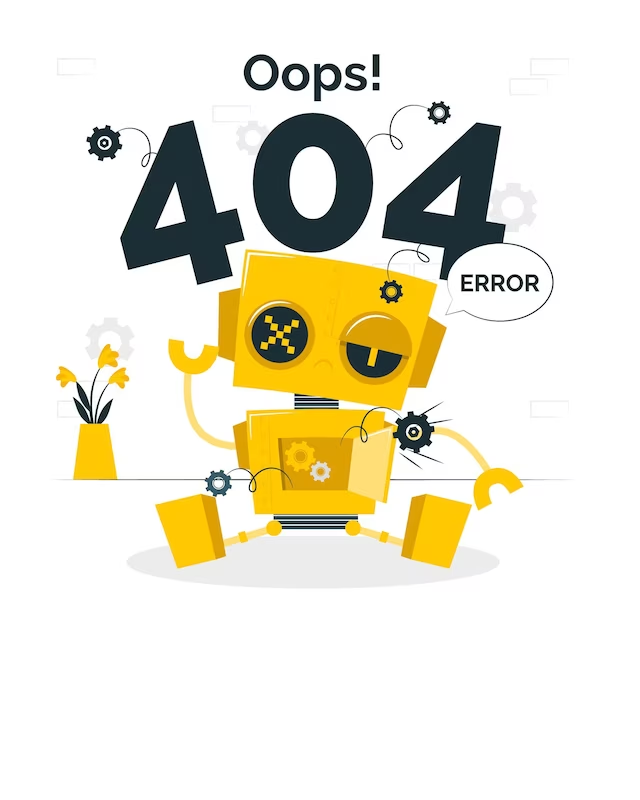
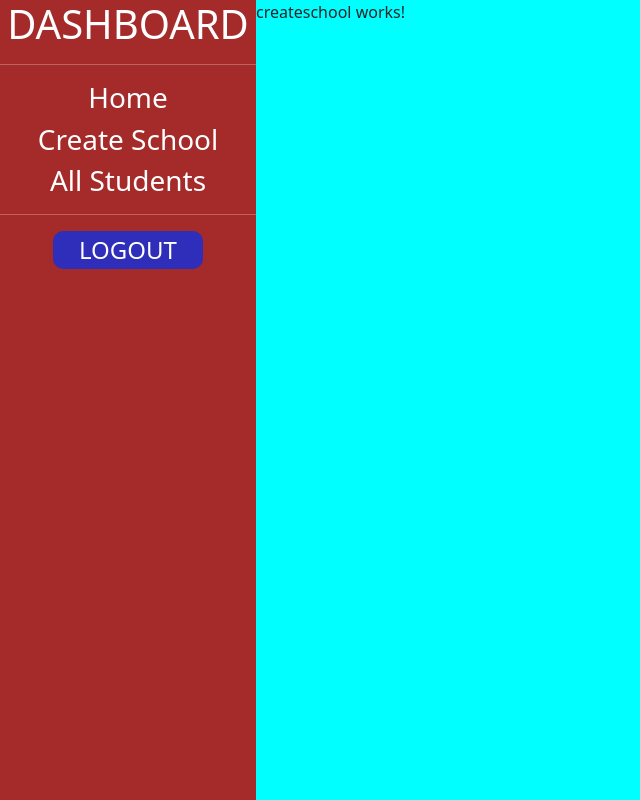
Before and after one commit to Bharath-2209/School-App, an Angular app: page /dashboard/createschool in a window 1280 px wide. Shown: the whole page, without its empty margins (0-640 px from the left). Built offline with nearby package versions, Linux system fonts and the light colour scheme.

Commit message:
created crerate school view

```diff
--- a/src/app/app-routing.module.ts
+++ b/src/app/app-routing.module.ts
@@ -5,12 +5,14 @@ import { FormsModule } from '@angular/forms';
 import { PagenotfoundComponent } from './pagenotfound/pagenotfound.component';
 import { DashboardComponent } from './dashboard/dashboard.component';
 import { HomeComponent } from './home/home.component';
+import { CreateschoolComponent } from './createschool/createschool.component';
 
 const routes: Routes = [
   {path:"", component:LoginComponent},
   {path:"login", component:LoginComponent},
   {path: "dashboard", component:DashboardComponent, children:[
-    {path: "home", component:HomeComponent}
+    {path: "home", component:HomeComponent},
+    {path: "createschool", component:CreateschoolComponent}
   ]},
   {path:"**", component:PagenotfoundComponent},
 
--- a/src/app/app.module.ts
+++ b/src/app/app.module.ts
@@ -7,6 +7,7 @@ import { LoginComponent } from './login/login.component';
 import { PagenotfoundComponent } from './pagenotfound/pagenotfound.component';
 import { DashboardComponent } from './dashboard/dashboard.component';
 import { HomeComponent } from './home/home.component';
+import { CreateschoolComponent } from './createschool/createschool.component';
 
 @NgModule({
   declarations: [
@@ -14,7 +15,8 @@ import { HomeComponent } from './home/home.component';
     LoginComponent,
     PagenotfoundComponent,
     DashboardComponent,
-    HomeComponent
+    HomeComponent,
+    CreateschoolComponent
   ],
   imports: [
     BrowserModule,
--- /dev/null
+++ b/src/app/createschool/createschool.component.html
@@ -0,0 +1 @@
+<p>createschool works!</p>
--- a/src/app/dashboard/dashboard.component.html
+++ b/src/app/dashboard/dashboard.component.html
@@ -3,7 +3,7 @@
         <h1>DASHBOARD</h1>
         <hr>
         <h3 routerLink="home">Home</h3>
-        <h3>Create School</h3>
+        <h3 routerLink="createschool">Create School</h3>
         <h3>All Students</h3>
 
         <hr>
```
Also changed, not shown: src/app/createschool/createschool.component.ts (added, +10 -0 lines), src/app/createschool/createschool.component.css (added), 1 other file (tests, documents, lock files or other folders).
